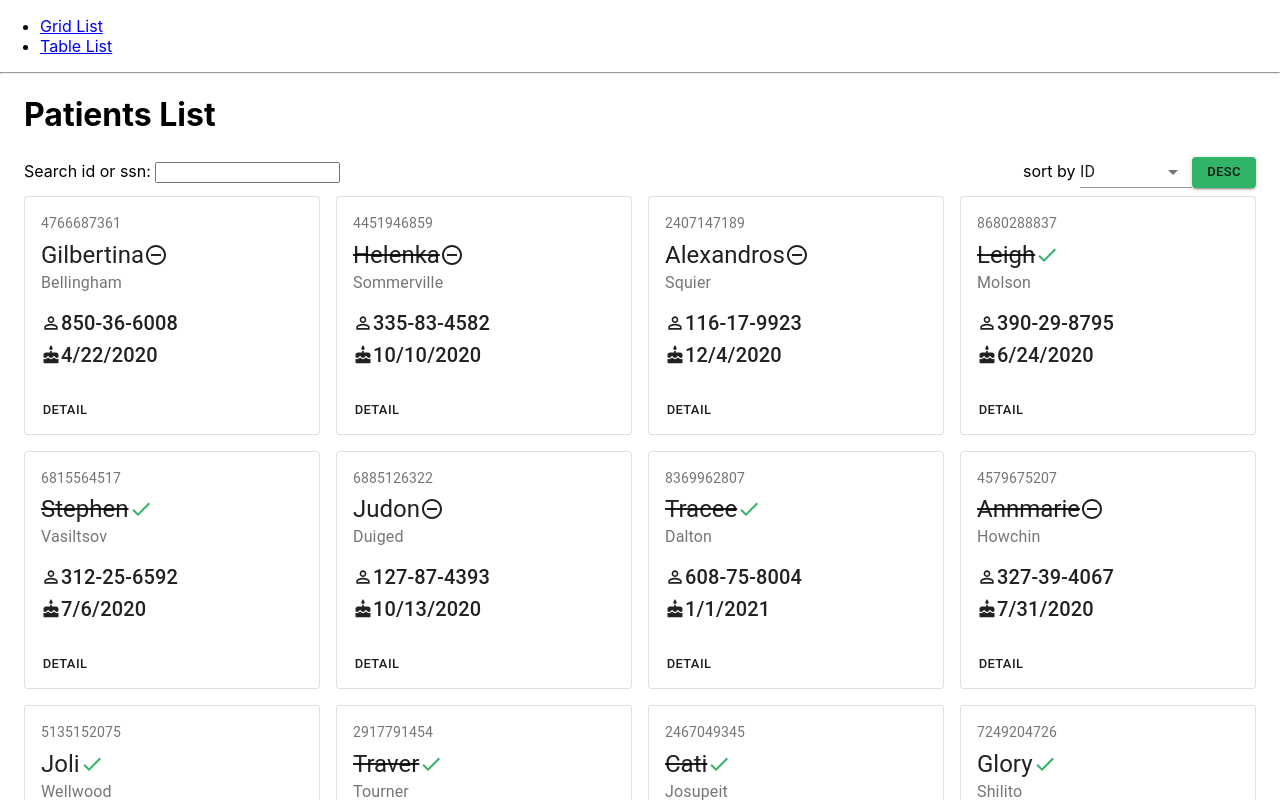
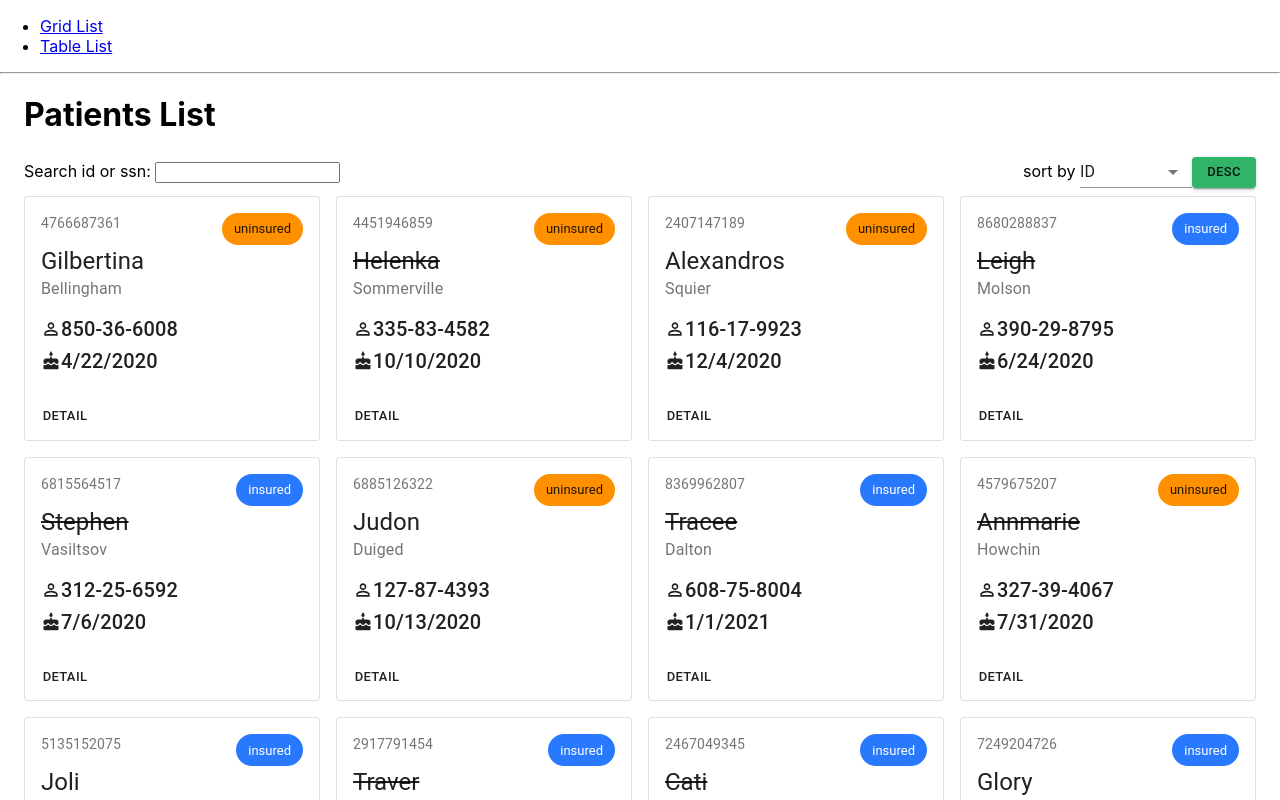
Before and after one commit to iamswain25/LeadEngineerChallenge, a React (Create React App) app: page /grid in a window 1280 px wide. Shown: the top 800 px of the page. Built offline with nearby package versions, Linux system fonts and the light colour scheme.

Commit message:
change insure chip

```diff
--- a/src/components/CardSingle.tsx
+++ b/src/components/CardSingle.tsx
@@ -7,7 +7,7 @@ import Button from "@material-ui/core/Button";
 import Typography from "@material-ui/core/Typography";
 import CheckIcon from "@material-ui/icons/Check";
 import CakeIcon from "@material-ui/icons/Cake";
-import { Grid, Tooltip } from "@material-ui/core";
+import { Grid, Tooltip, Chip } from "@material-ui/core";
 import React from "react";
 import DetailModal from "./DetailModal";
 import PermIdentityIcon from "@material-ui/icons/PermIdentity";
@@ -25,6 +25,13 @@ const useStyles = makeStyles((theme) => ({
   strikethrough: {
     textDecoration: "line-through",
   },
+  insured: {
+    backgroundColor: "#2979ff",
+    color: "#fff",
+  },
+  uninsured: {
+    backgroundColor: "#ff9100",
+  },
 }));
 export default function CardSingle({ data }: any) {
   const classes = useStyles();
@@ -40,6 +47,7 @@ export default function CardSingle({ data }: any) {
   return (
     <Card className={classes.root} variant="outlined">
       <CardContent>
+        <Grid container justify="space-between">
           <Typography
             className={classes.title}
             color="textSecondary"
@@ -47,7 +55,13 @@ export default function CardSingle({ data }: any) {
           >
             {data.id}
           </Typography>
-
+          <Chip
+            classes={{
+              root: data.insured ? classes.insured : classes.uninsured,
+            }}
+            label={data.insured ? "insured" : "uninsured"}
+          />
+        </Grid>
         <Typography
           variant="h5"
           component="h2"
@@ -55,18 +69,6 @@ export default function CardSingle({ data }: any) {
         >
           <Grid container alignItems="center">
             {data.first_name}
-            <Tooltip
-              title={data.insured ? "insured" : "not insured"}
-              aria-label={data.insured ? "insured" : "not insured"}
-              interactive
-              enterTouchDelay={100}
-            >
-              {data.insured ? (
-                <CheckIcon color="primary" />
-              ) : (
-                <RemoveCircleOutlineIcon />
-              )}
-            </Tooltip>
           </Grid>
         </Typography>
         <Typography className={classes.pos} color="textSecondary">
```
Lines whose indentation alone changed are shown as unchanged.
